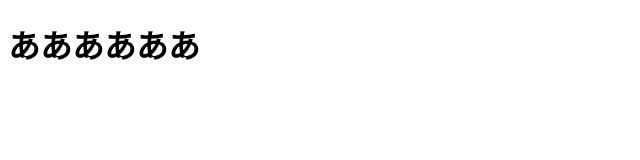
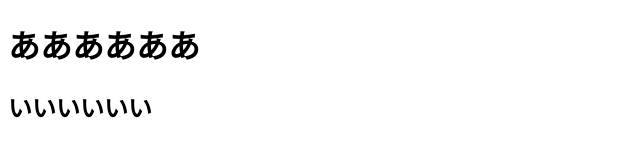
Before and after one commit to igaigamusic/gs0511, a plain HTML site: page index.html in a window 1280 px wide. Shown: the whole page, without its empty margins (0-640 px from the left). Drawn offline with Linux system fonts and the light colour scheme.

Commit message:
h2タグを追加！

```diff
--- a/index.html
+++ b/index.html
@@ -7,5 +7,6 @@
 </head>
 <body>
     <h1>ああああああ</h1>
+    <h2>いいいいいい</h2>
 </body>
 </html>
```
